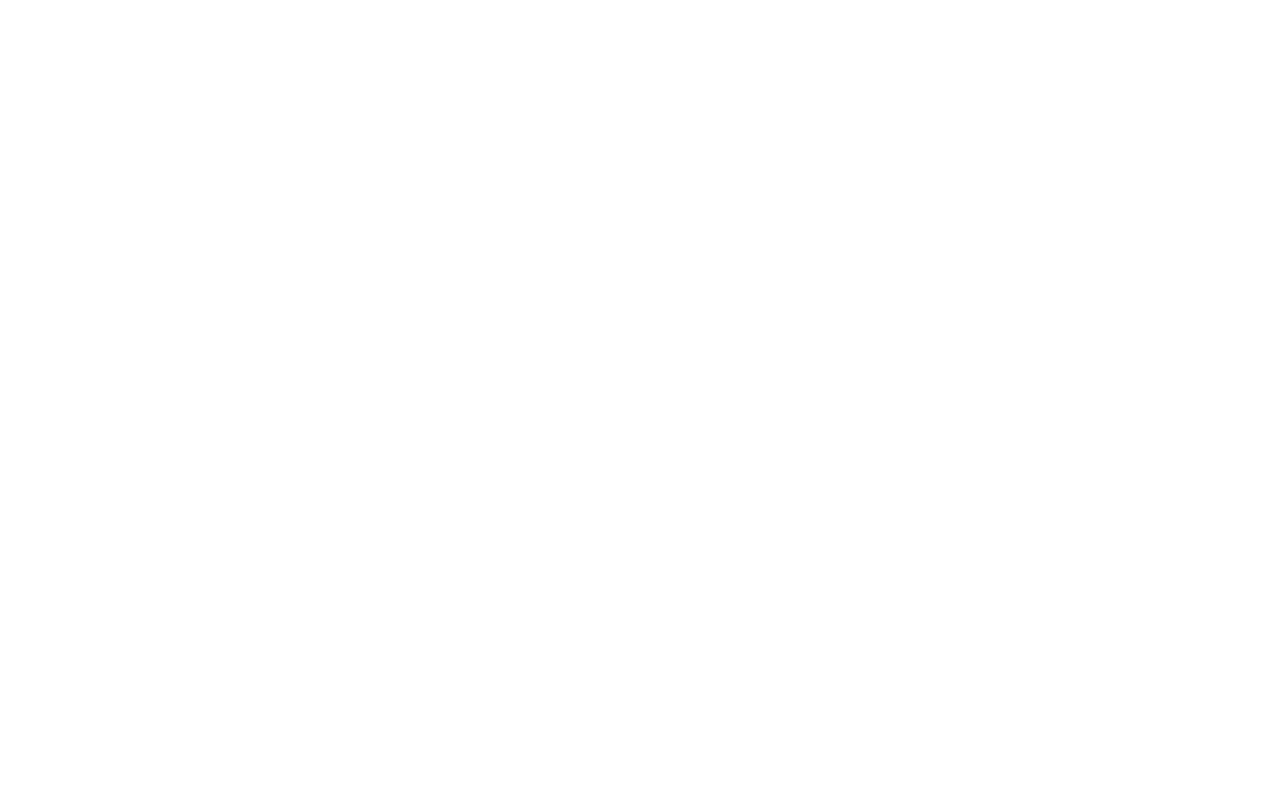
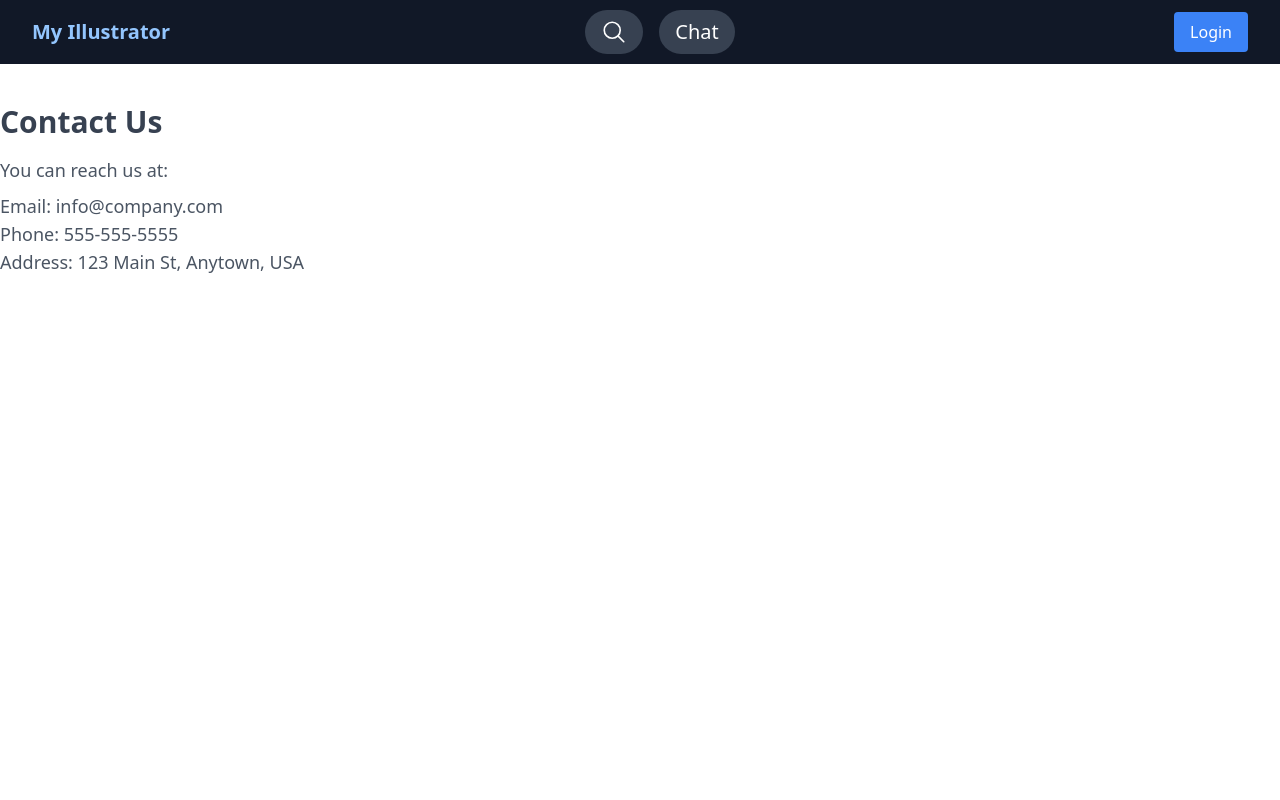
Before and after one commit to momarinho/social-media-art, a React (Vite) app: page /contact in a window 1280 px wide. Before the commit this address had no page. Shown: the top 800 px of the page. Built offline with nearby package versions, Linux system fonts and the light colour scheme; no server answers.

Commit message:
simple about/contact pages

```diff
--- a/src/App.jsx
+++ b/src/App.jsx
@@ -9,6 +9,8 @@
 import PostScreen from './screens/PostScreen';
 import ChatBox from './screens/Chatbox';
 import SearchPage from './screens/SearchPage';
+import About from './screens/About';
+import Contact from './screens/Contact';
 // import UpdateProfile from './components/UpdateProfile';
 
 function App() {
@@ -25,6 +27,8 @@
           <Route exact path="/posts/:id" element={<PostScreen />} />
           <Route exact path="/chat" element={<ChatBox />} />
           <Route exact path="/search" element={<SearchPage />} />
+          <Route exact path="/about" element={<About />} />
+          <Route exact path="/contact" element={<Contact />} />
         </Routes>
       </Router>
     </div>
--- a/src/components/Navbar.jsx
+++ b/src/components/Navbar.jsx
@@ -94,7 +94,7 @@
             {user ? (
               <div className="flex justify-around">
                 <Link to="/add" onClick={() => window.scrollTo(0, 0)}>
-                  <div className="flex justify-center items-center rounded-full ml-4 cursor-pointer w-10 h-10 text-white text-4xl">
+                  <div className="flex items-center cursor-pointer text-white text-xl bg-gray-700 hover:bg-gray-800 py-2 px-4 rounded-full">
                     +
                   </div>
                 </Link>
--- a/src/components/Search.jsx
+++ b/src/components/Search.jsx
@@ -121,7 +121,7 @@
           <h2 className="text-2xl font-bold mb-4 text-gray-500">All Posts</h2>
         </div>
 
-        <ul className="grid grid-cols-1 sm:grid-cols-2 lg:grid-cols-3 gap-4 mx-4 my-8">
+        <ul className="grid grid-cols-1 sm:grid-cols-2 lg:grid-cols-2 gap-4 mx-4 my-8">
           {posts.map((post) => (
             <Link
               key={post.id}
--- a/src/screens/About.jsx
+++ b/src/screens/About.jsx
@@ -0,0 +1,19 @@
+import React from 'react';
+
+import Navbar from '../components/Navbar';
+import Footer from '../components/Footer';
+
+const About = () => {
+  return (
+    <div>
+      <Navbar />
+      <div className="container mx-auto mt-10 min-h-screen">
+        <h1 className="text-3xl font-bold text-gray-700 mb-4">About Us</h1>
+        <p className="text-lg text-gray-600">Hello there</p>
+      </div>
+      <Footer />
+    </div>
+  );
+};
+
+export default About;
--- a/src/screens/Contact.jsx
+++ b/src/screens/Contact.jsx
@@ -0,0 +1,24 @@
+import React from 'react';
+
+import Navbar from '../components/Navbar';
+import Footer from '../components/Footer';
+
+const Contact = () => {
+  return (
+    <div>
+      <Navbar />
+      <div className="container mx-auto mt-10 min-h-screen">
+        <h1 className="text-3xl font-bold text-gray-700 mb-4">Contact Us</h1>
+        <p className="text-lg text-gray-600 mb-2">You can reach us at:</p>
+        <ul className="text-lg text-gray-600 mb-4">
+          <li>Email: info@company.com</li>
+          <li>Phone: 555-555-5555</li>
+          <li>Address: 123 Main St, Anytown, USA</li>
+        </ul>
+      </div>
+      <Footer />
+    </div>
+  );
+};
+
+export default Contact;
```
